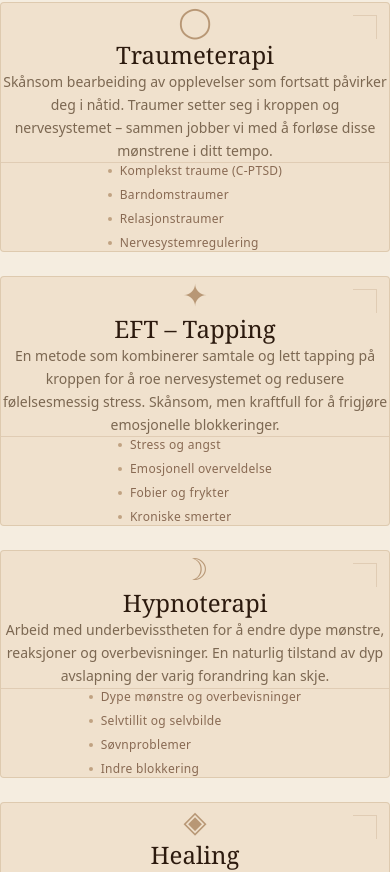
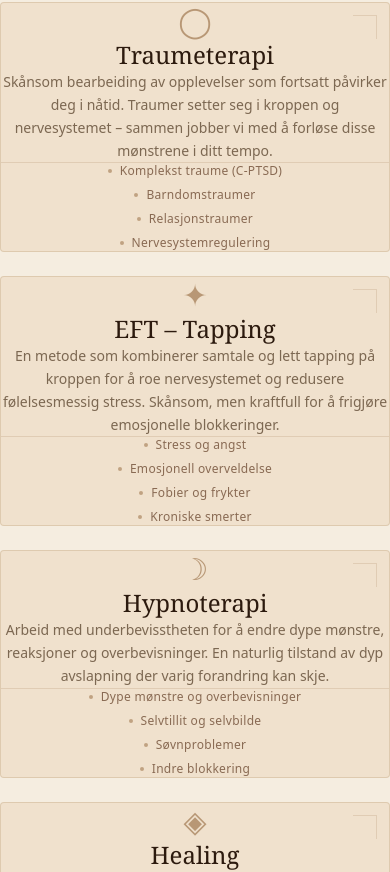
Before and after one commit to Karmaburner/breenshelhetsterapi, a React (Vite) app: page / in a window 390 px wide. Shown: the part 3772-4644 px from the top of the page. Built offline with nearby package versions, Linux system fonts and the light colour scheme.

Commit message:
Fikset justering i tjenestekort og footer på mobil

```diff
--- a/src/components/Footer.jsx
+++ b/src/components/Footer.jsx
@@ -23,7 +23,7 @@ export default function Footer() {
   return (
     <footer id="kontakt" className="relative border-t border-[#A07850]/20 py-20 pb-28 px-6 bg-[#2C1A0E]">
       <div className="max-w-5xl mx-auto">
-        <div className="grid md:grid-cols-3 gap-12 mb-16">
+        <div className="grid md:grid-cols-3 gap-12 mb-16 text-center md:text-left">
           <FadeIn className="md:col-span-1">
             <h3 className="font-serif text-2xl font-light text-[#D4B896] mb-3">
               Stefanie Charlotte
@@ -33,7 +33,7 @@ export default function Footer() {
               <br />
               Tilbyr behandlinger fysisk og online.
             </p>
-            <div className="flex gap-4">
+            <div className="flex gap-4 justify-center md:justify-start">
               {[
                 { label: 'Instagram', href: 'https://www.instagram.com/stefaniebreen/' },
                 { label: 'Facebook', href: 'https://www.facebook.com/stefanie.c.breen' },
--- a/src/components/Services.jsx
+++ b/src/components/Services.jsx
@@ -97,19 +97,17 @@ export default function Services() {
                   {service.title}
                 </h3>
 
-                <p className="text-[#3D2610]/65 font-sans font-light text-sm leading-relaxed mb-6 flex-1">
+                <p className="text-[#3D2610]/65 font-sans font-light text-sm leading-relaxed mb-6 flex-1 px-2 text-center">
                   {service.description}
                 </p>
 
-                <div className="flex flex-col gap-2 pt-4 border-t border-[#A07850]/20 items-center">
-                  <div className="flex flex-col gap-2 text-left">
-                    {service.highlights.map((h) => (
-                      <div key={h} className="flex items-center gap-2">
-                        <div className="w-1 h-1 bg-[#A07850]/60 rounded-full flex-shrink-0" />
-                        <span className="text-[#5C3820]/70 text-xs font-sans tracking-wide">{h}</span>
-                      </div>
-                    ))}
-                  </div>
+                <div className="flex flex-col gap-2 pt-4 border-t border-[#A07850]/20">
+                  {service.highlights.map((h) => (
+                    <div key={h} className="flex items-center justify-center gap-2">
+                      <div className="w-1 h-1 bg-[#A07850]/60 rounded-full flex-shrink-0" />
+                      <span className="text-[#5C3820]/70 text-xs font-sans tracking-wide">{h}</span>
+                    </div>
+                  ))}
                 </div>
               </div>
             </FadeIn>
```
